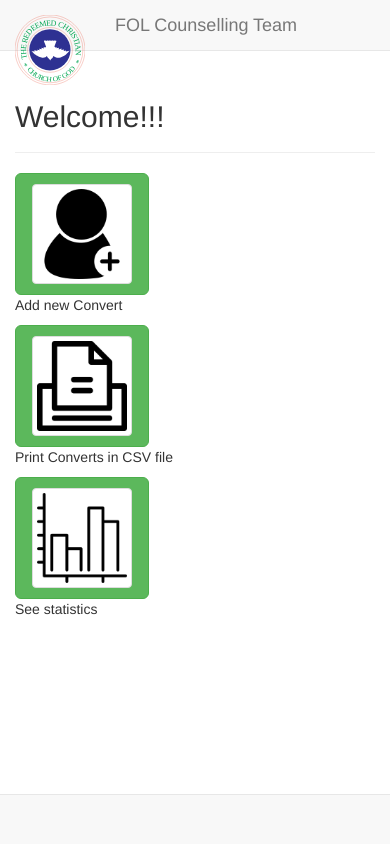
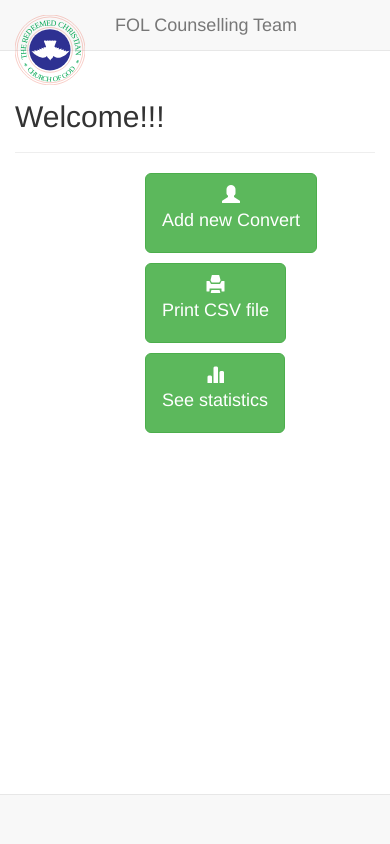
Before and after one commit to adetola-ralph/FOL_Software, a PHP site: page / in a window 390 px wide. Run offline with PHP 8.4, Linux system fonts and the light colour scheme; data that the repository does not hold is empty.

Commit message:
used glyphicons instead of images in the buttons, modified buttons to centre themselves in a mobile view

```diff
--- a/index.php
+++ b/index.php
@@ -4,46 +4,50 @@
 ?>
     <div class="row">
     	<div class="col-md-4">
-        	<!--<div class="row">
-            	<div class="col-sm-4">
+        	<div class="row" style="padding-bottom:10px;">
+            	<div class="col-xs-4">
         		</div>
-                <div class="col-sm-4">-->
-                    <a href="data_input.php" class="btn btn-lg btn-success" role="button">
-                        <img src="images/add-contact.png" width="100" height="100" class="img-responsive img-thumbnail"/>
+                <div class="col-xs-4">
+                    <a href="data_input.php" class="btn btn-lg btn-success" role="button" >
+                        <!--<img src="images/add-contact.png" width="100" height="100" class="img-responsive img-thumbnail"/>-->
+                        <i class="glyphicon glyphicon-user gi-5x" aria-hidden="true"></i>
+                        <p class="align-center">Add new Convert</p>
+                    </a>
 
-                    </a><p class="align-center">Add new Convert</p>
-                <!--</div>
-                <div class="col-sm-4">
                 </div>
-        	</div>-->
+                <div class="col-xs-4">
+                </div>
+        	</div>
         </div>
         <div class="col-md-4">
-        	<!--<div class="row">
-            	<div class="col-sm-4">
+        	<div class="row" style="padding-bottom:10px;">
+            	<div class="col-xs-4">
         		</div>
-                <div class="col-sm-4">-->
+                <div class="col-xs-4">
                 	<a href="print.php" class="btn btn-lg btn-success" role="button">
-                		<img src="images/printer.png" width="100" height="100" class="img-responsive img-thumbnail" />
-
-                    </a><p class="align-center">Print Converts in CSV file</p>
-                <!--</div>
-                <div class="col-sm-4">
+                		<!--<img src="images/add-contact.png" width="100" height="100" class="img-responsive img-thumbnail"/>-->
+                        <i class="glyphicon glyphicon-print gi-5x" aria-hidden="true"></i>
+                        <p class="align-center">Print CSV file</p>
+                    </a>
                 </div>
-        	</div>-->
+                <div class="col-xs-4">
+                </div>
+        	</div>
         </div>
         <div class="col-md-4">
-        	<!--<div class="row">
-            	<div class="col-sm-4">
+        	<div class="row" style="padding-bottom:10px;">
+            	<div class="col-xs-4">
         		</div>
-                <div class="col-sm-4">-->
+                <div class="col-xs-4">
                 	<a href="#" class="btn btn-lg btn-success" role="button">
-                        <img src="images/statistics.png" width="100" height="100" class="img-responsive img-thumbnail"/>
-
-                    </a><p class="align-center">See statistics</p>
-               <!-- </div>
-                <div class="col-sm-4">
+                        <!--<img src="images/add-contact.png" width="100" height="100" class="img-responsive img-thumbnail"/>-->
+                        <i class="glyphicon glyphicon-stats gi-5x" aria-hidden="true"></i>
+                        <p class="align-center">See statistics</p>
+                    </a>
+               </div>
+                <div class="col-xs-4">
                 </div>
-        	</div>-->
+        	</div>
         </div>
     </div>
 <?php include_once("layout/footer.php");?>
```
